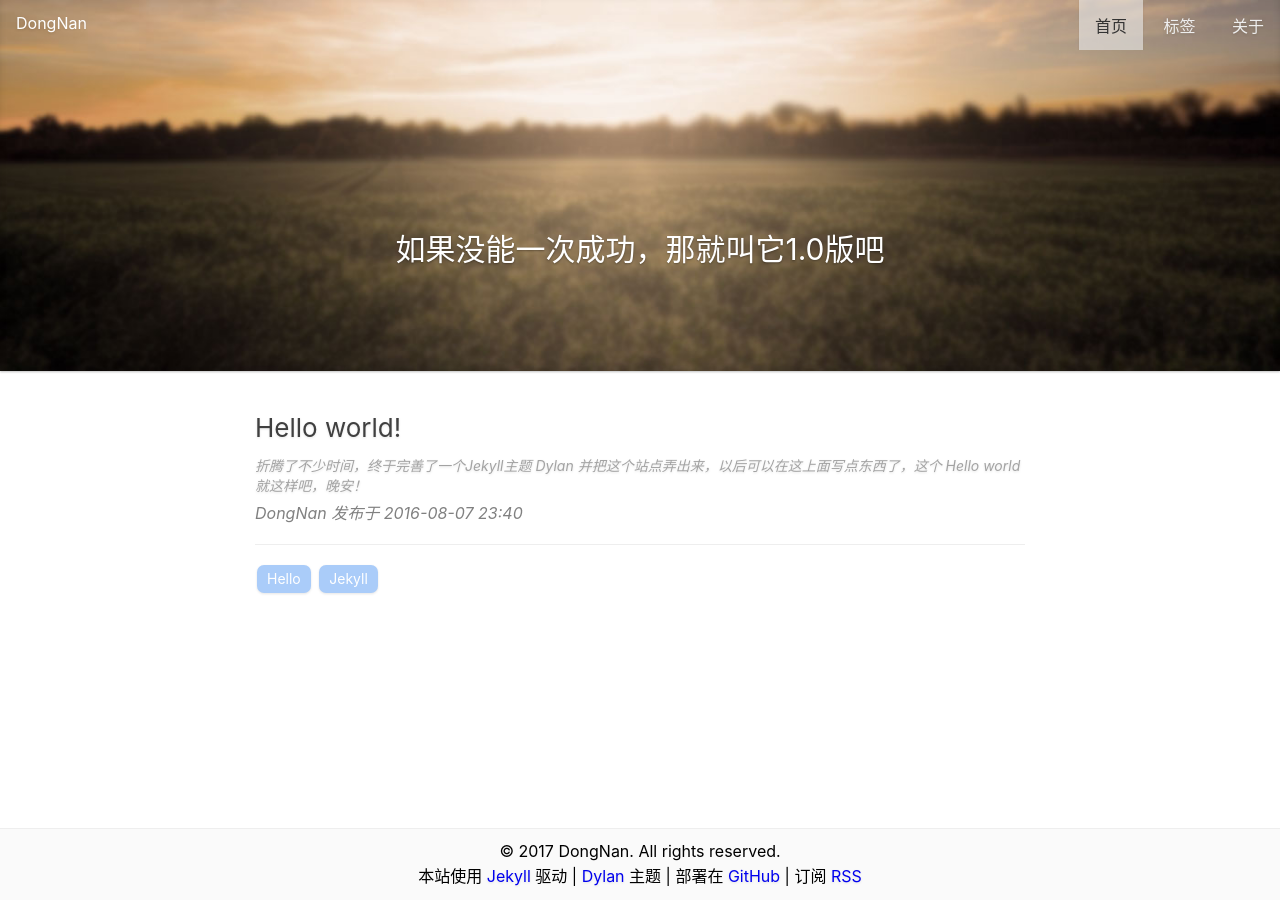
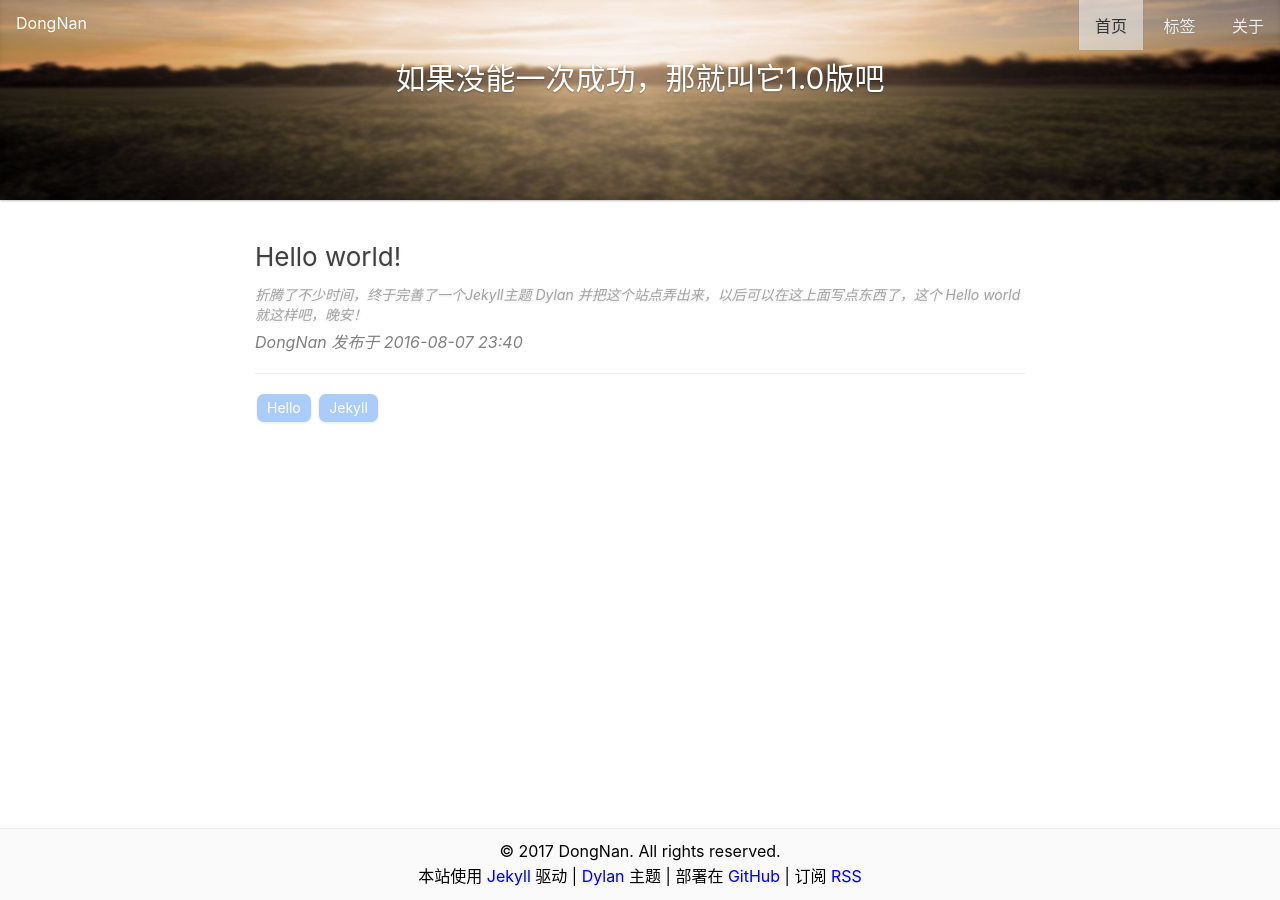
Before and after one commit to dongnan/dongnan.github.io, a Jekyll site: the page built from index.html, in a window 1280 px wide. Built offline with Jekyll 4.4.1, drawn with Linux system fonts in a browser that asks for light colours; the list of posts is cut into pages by our own code.

Commit message:
banner自动拉伸

```diff
--- a/assets/css/main.scss
+++ b/assets/css/main.scss
@@ -163,6 +163,8 @@ blockquote {
 
     .pure-img {
         position: relative;
+        width: inherit;
+        height: 200px;
         z-index: -9999;
     }
 
```
